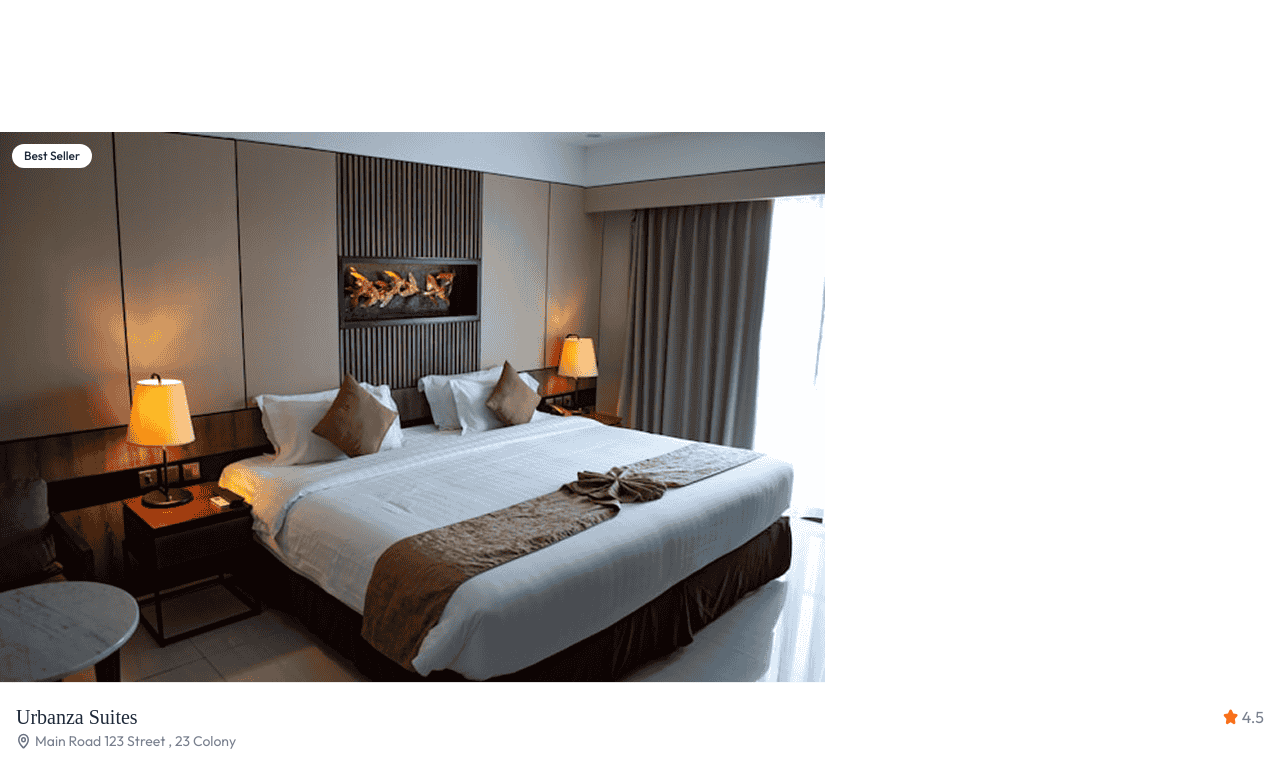
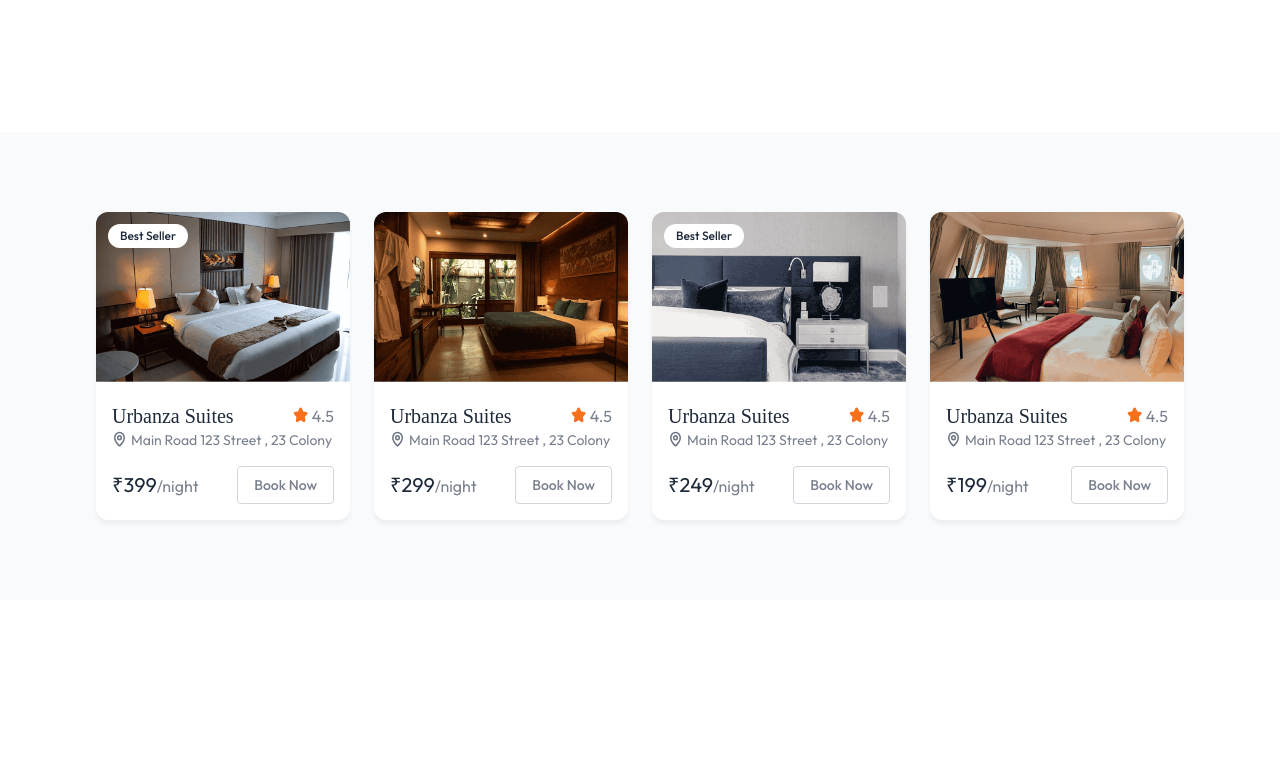
Before and after one commit to jeevankumar812/Hotel-Book, a React (Vite) app in the folder client/: page / in a window 1280 px wide. Shown: the part 668-1433 px from the top of the page. After the commit the page ends 1268 px from the top, so only its background shows below. Built offline with nearby package versions, Linux system fonts and the light colour scheme; no server answers; a web font is replaced by a local one.

Commit message:
Updating Featured Destination

```diff
--- a/client/src/components/FeaturedDestination.jsx
+++ b/client/src/components/FeaturedDestination.jsx
@@ -1,13 +1,14 @@
 import React from 'react'
-import{roomsDummyData} from '../assets/assets'
+import { roomsDummyData } from '../assets/assets'
 import HotelCard from './HotelCard'
+
 const FeaturedDestination = () => {
   return (
-    <div>
-      <div>
-        {roomsDummyData.slice(0,4).map((room,index)=>
-        <HotelCard key={room.id} room={room} index={index}/>
-        )}
+    <div className='flex flex-col items-center px-6 md:px-16 lg:px-24 bg-slate-50 py-20'>
+      <div className='grid grid-cols-1 sm:grid-cols-2 lg:grid-cols-4 gap-6'>
+        {roomsDummyData.slice(0, 4).map((room, index) => (
+          <HotelCard key={room._id} room={room} index={index} />
+        ))}
       </div>
     </div>
   )
```
